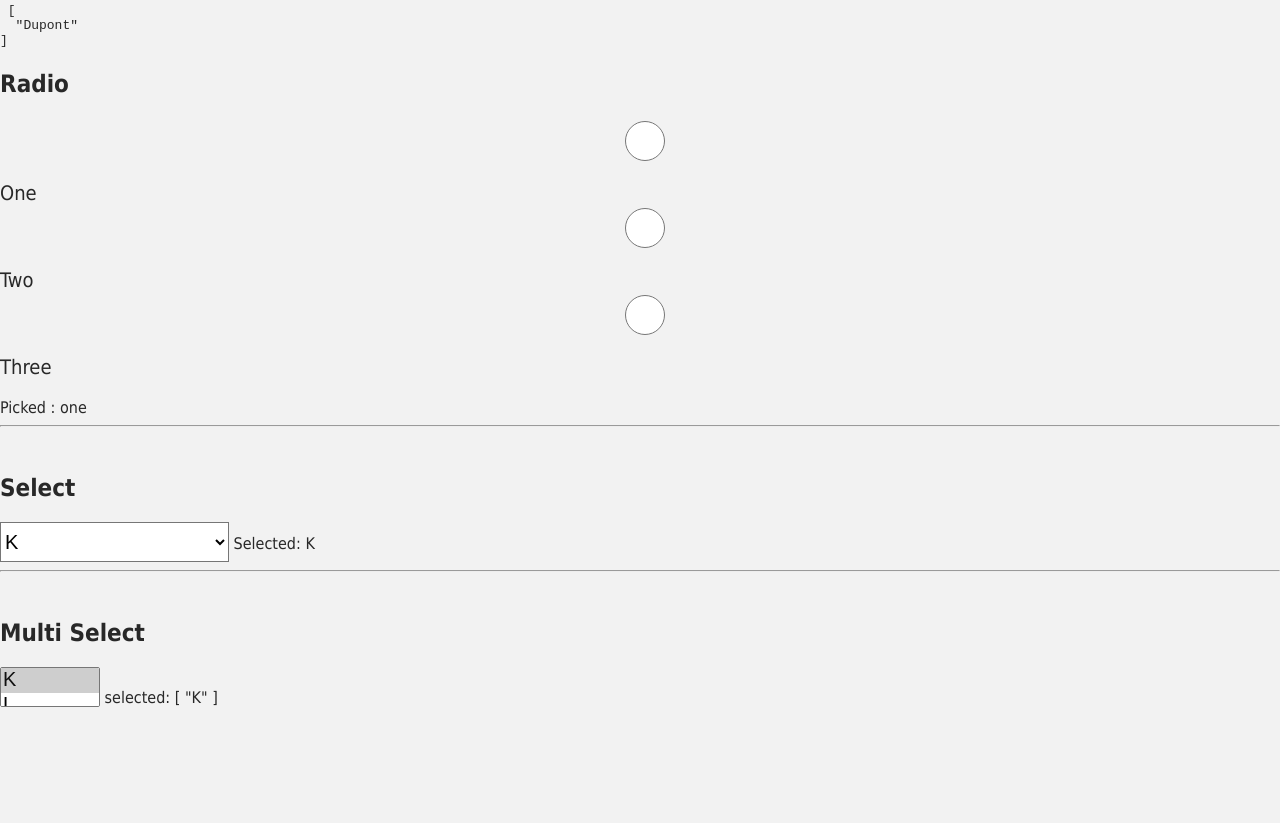
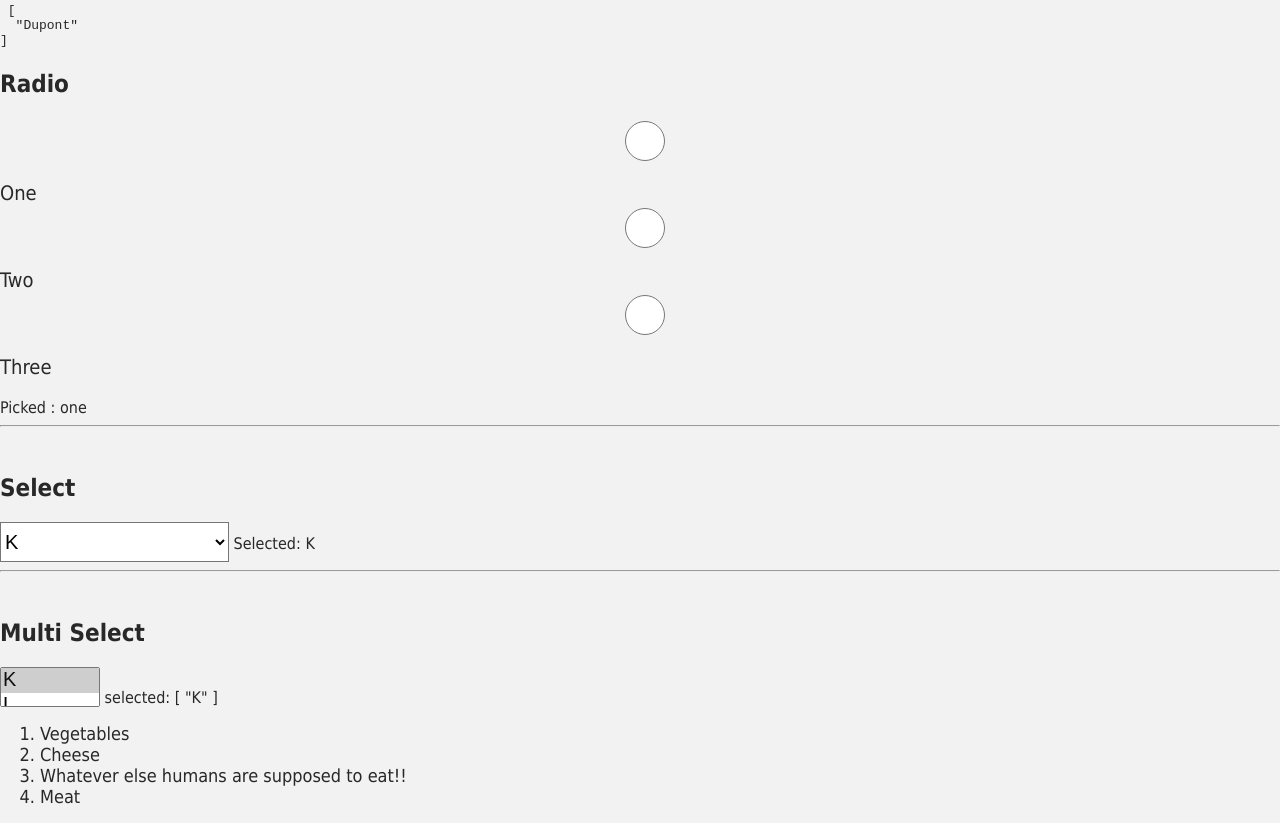
Before and after one commit to dperial/vue3_intro, a plain HTML site: page index.html in a window 1280 px wide. Shown: the part 1254-2077 px from the top of the page. Before the commit the page ends 1961 px from the top, so only its background shows below. Drawn offline with nearby package versions, Linux system fonts and the light colour scheme.

Commit message:
simple vuejs component

```diff
--- /dev/null
+++ b/components/TodoItem.js
@@ -0,0 +1,8 @@
+export default {
+    props: {
+        todo: Object
+    },
+    template:
+    /*html*/
+    `<li> {{ todo.text }}</li>`
+}
--- a/index.html
+++ b/index.html
@@ -7,15 +7,18 @@
     <link rel="stylesheet" href="./assets/styles.css" />
     <!-- Import Vue.js -->
     <script src="https://unpkg.com/vue@3.0.11/dist/vue.global.js"></script>
-
   </head>
 <!-- I switche to the option API, because the Composition API see to not working in my broswer-->
   <body>
 
     <script type="module">
       // import { createApp } from 'vue'
+      import TodoItem from './components/TodoItem.js'
 
       Vue.createApp({
+        components: {
+          TodoItem
+        },
         data() {
           return {
             message: ' Hello World !',
@@ -28,7 +31,13 @@
             checkedNames: ['Dupont'],
             picked: 'one',
             selected: 'K',
-            multiSelected: ['K']
+            multiSelected: ['K'],
+            groceryList: [
+              {id: 0, text: 'Vegetables'},
+              {id: 1, text: 'Cheese'},
+              {id: 2, text: 'Whatever else humans are supposed to eat!!'},
+              {id: 3, text: 'Meat'}
+            ]
           }
         },
         methods: {
@@ -143,6 +152,17 @@
           <option> O </option>
         </select>
         <span> selected: {{ multiSelected }} </span>
+
+        <!-- Here  we show the simplest possible component which accepts a prop an renders it-->
+
+        <ol>
+          <todo-item
+            v-for="item in groceryList"
+            :todo="item"
+            :key="item.id"
+          >
+          </todo-item>
+        </ol>
       </div>
   </body>
 </html>
```
